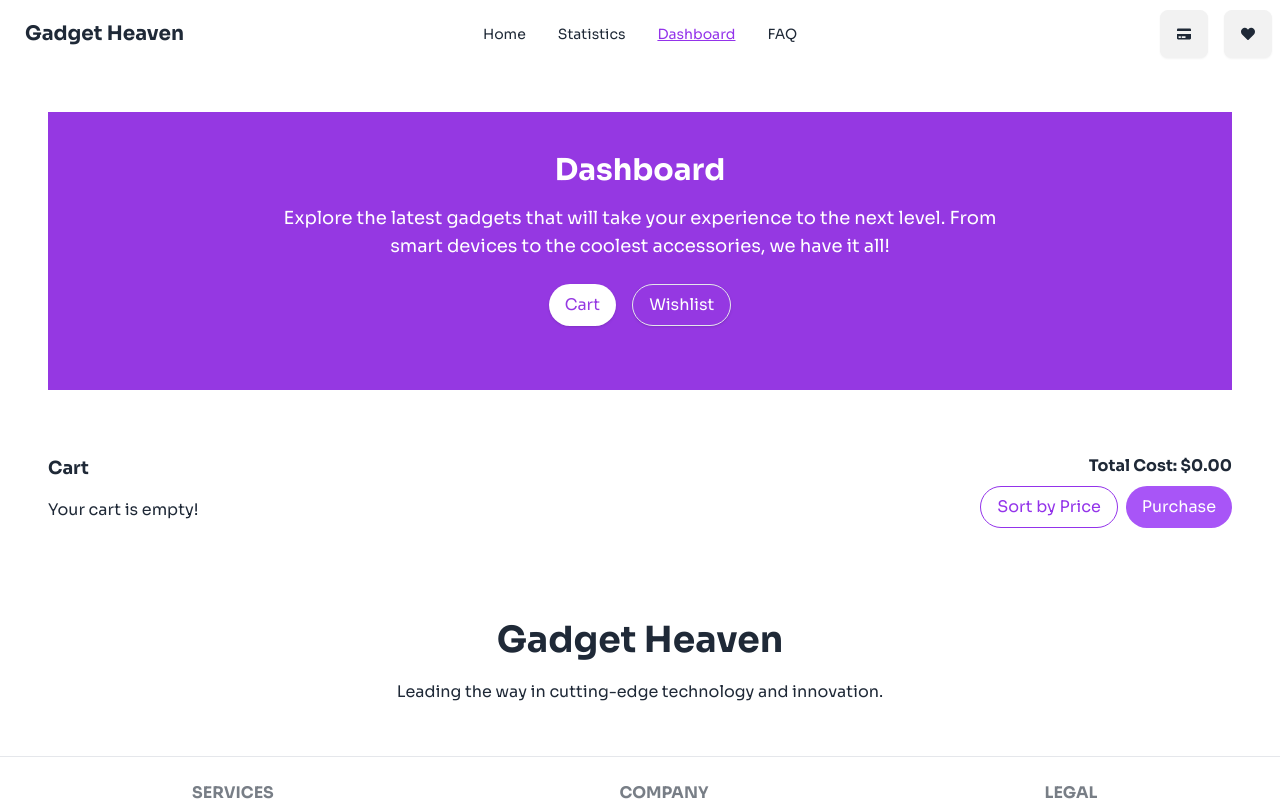
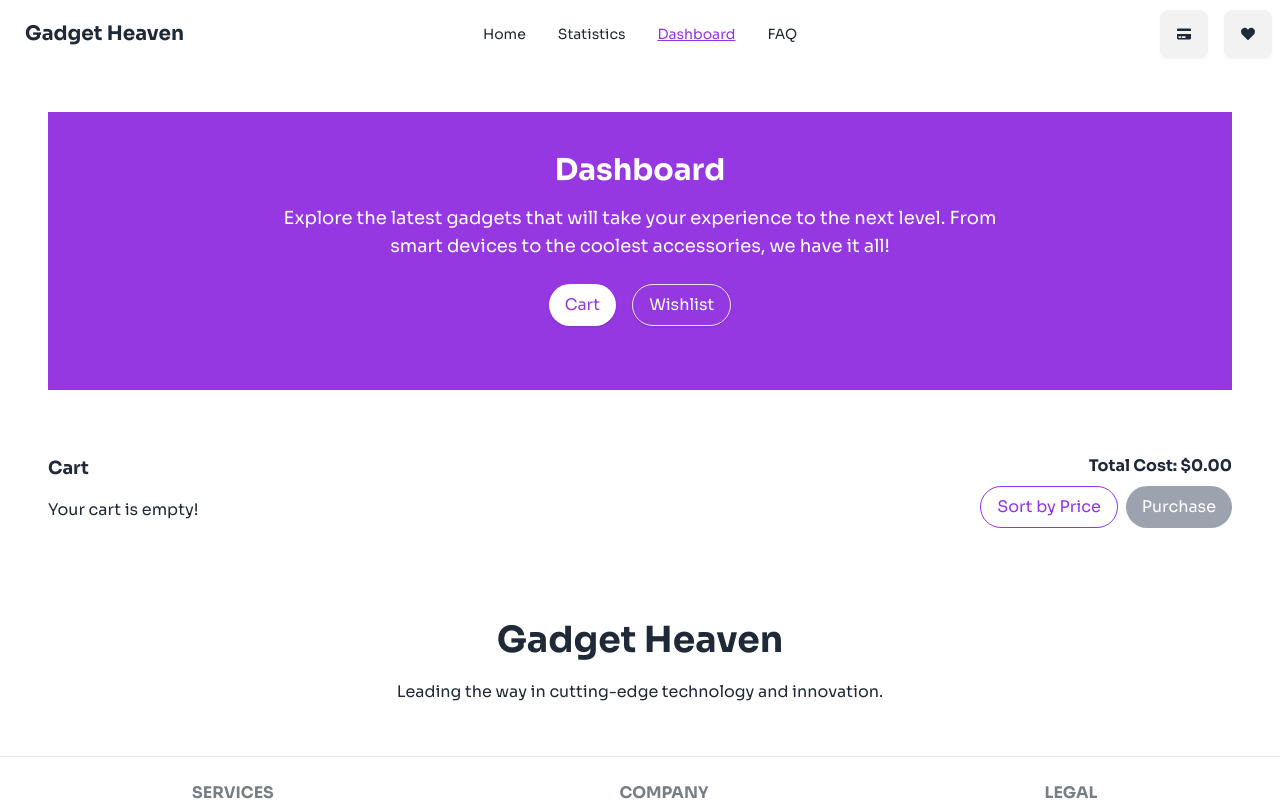
Before and after one commit to programming-hero-web-course-4/b10a8-gadget-heaven-NajibHossain49, a React (Vite) app: page /dashboard in a window 1280 px wide. Shown: the top 801 px of the page. Built offline with nearby package versions, Linux system fonts and the light colour scheme.

Commit message:
Added: Challenge Tasks

```diff
--- a/package.json
+++ b/package.json
@@ -12,6 +12,7 @@
   "dependencies": {
     "react": "^18.3.1",
     "react-dom": "^18.3.1",
+    "react-helmet-async": "^2.0.5",
     "react-icons": "^5.3.0",
     "react-modal": "^3.16.1",
     "react-router-dom": "^6.27.0",
--- a/src/Layout/MainLayout.jsx
+++ b/src/Layout/MainLayout.jsx
@@ -3,9 +3,11 @@ import Footer from "../Components/Footer";
 import Navbar from "../Components/Navbar";
 import { ToastContainer } from "react-toastify";
 import "react-toastify/dist/ReactToastify.css";
+import { HelmetProvider } from "react-helmet-async"; // Import HelmetProvider
 
 const MainLayout = () => {
   return (
+    <HelmetProvider> {/* Wrap the layout with HelmetProvider */}
       <div>
         {/* Navbar */}
         <div className="h-16">
@@ -23,6 +25,7 @@ const MainLayout = () => {
         {/* Footer */}
         <Footer />
       </div>
+    </HelmetProvider>
   );
 };
 
--- a/src/Pages/Cart.jsx
+++ b/src/Pages/Cart.jsx
@@ -1,4 +1,5 @@
 import React, { useEffect, useState } from "react";
+import { useNavigate } from "react-router-dom";
 import { getCart } from "../cartUtils/cartUtils";
 import { FaTrash } from "react-icons/fa";
 import Modal from "react-modal";
@@ -7,6 +8,7 @@ const Cart = () => {
   const [cartItems, setCartItems] = useState([]);
   const [isModalOpen, setIsModalOpen] = useState(false);
   const [isSortedDescending, setIsSortedDescending] = useState(false);
+  const navigate = useNavigate();
 
   useEffect(() => {
     const initialCartItems = getCart();
@@ -36,10 +38,13 @@ const Cart = () => {
 
   const handlePurchase = () => {
     setIsModalOpen(true);
+    setCartItems([]); // Clear cart
+    localStorage.setItem("cart", JSON.stringify([])); // Update localStorage
   };
 
   const closeModal = () => {
     setIsModalOpen(false);
+    navigate("/"); // Redirect to the home page
   };
 
   return (
@@ -59,13 +64,13 @@ const Cart = () => {
                   <img
                     src={item.product_image}
                     alt={item.product_title}
-                    className="w-20 h-20 rounded-lg mr-4" // Adjusted image size
+                    className="w-20 h-20 rounded-lg mr-4"
                   />
                   <div>
                     <h3 className="font-semibold">{item.product_title}</h3>
                     <p className="text-gray-600">{item.description}</p>
                     <p className="text-lg font-semibold">
-                      Price: ${item.price.toFixed(2)} {/* Ensured price is formatted */}
+                      Price: ${item.price.toFixed(2)}
                     </p>
                   </div>
                 </div>
@@ -81,8 +86,10 @@ const Cart = () => {
         )}
       </div>
       <div className="w-1/4 flex flex-col items-end">
-        <h3 className="font-semibold mb-2">Total Cost: ${totalCost.toFixed(2)}</h3>
-        <div className="flex space-x-2"> {/* Added space between buttons */}
+        <h3 className="font-semibold mb-2">
+          Total Cost: ${totalCost.toFixed(2)}
+        </h3>
+        <div className="flex space-x-2">
           <button
             onClick={handleSortToggle}
             className="px-4 py-2 border border-purple-600 text-purple-600 rounded-full hover:bg-gray-200"
@@ -91,25 +98,35 @@ const Cart = () => {
           </button>
           <button
             onClick={handlePurchase}
-            className="px-4 py-2 bg-purple-500 text-white rounded-full hover:bg-purple-600"
+            className={`px-4 py-2 text-white rounded-full hover:bg-purple-600
+    ${
+      cartItems.length === 0 || totalCost === 0
+        ? "bg-gray-400 cursor-not-allowed"
+        : "bg-purple-500"
+    }`}
+            disabled={cartItems.length === 0 || totalCost === 0} // Disable if cart is empty
           >
             Purchase
           </button>
         </div>
       </div>
-      {/* Modal for purchase confirmation */}
       <Modal
         isOpen={isModalOpen}
         onRequestClose={closeModal}
         contentLabel="Purchase Confirmation"
+        className="flex justify-center items-center fixed inset-0 bg-black bg-opacity-50"
       >
-        <h2 className="font-bold text-lg">Thank you for your purchase!</h2>
-        <button
-          onClick={closeModal}
-          className="mt-4 px-4 py-2 bg-blue-500 text-white rounded-lg hover:bg-blue-600"
-        >
-          Close
-        </button>
+        <div className="max-w-xs w-full mx-auto p-6 bg-white rounded-lg">
+          <h2 className="font-bold text-lg text-center">
+            Payment Successfully
+          </h2>
+          <button
+            onClick={closeModal}
+            className="mt-4 px-4 py-2 bg-purple-500 text-white rounded-full hover:bg-purple-600 w-full"
+          >
+            Close
+          </button>
+        </div>
       </Modal>
     </div>
   );
--- a/src/Pages/Dashboard.jsx
+++ b/src/Pages/Dashboard.jsx
@@ -1,6 +1,7 @@
 import React, { useState } from "react";
 import Cart from "./Cart"; // Adjust the path as needed
 import Wishlist from "./Wishlist"; // Adjust the path as needed
+import { Helmet } from "react-helmet-async";
 
 const Dashboard = () => {
   // Initialize state to show Cart by default
@@ -12,6 +13,9 @@ const Dashboard = () => {
 
   return (
     <div className="relative">
+      <Helmet>
+        <title>Dashboard - User Overview</title>
+      </Helmet>
       <div className="text-center bg-[#9538E2] p-10 mb-16">
         <div className="max-w-3xl mx-auto">
           <h1 className="text-3xl font-bold text-white mb-4">Dashboard</h1>
--- a/src/Pages/HelpPage.jsx
+++ b/src/Pages/HelpPage.jsx
@@ -1,4 +1,5 @@
 import React, { useState } from "react";
+import { Helmet } from "react-helmet-async";
 import { useLoaderData } from "react-router-dom";
 
 const HelpPage = () => {
@@ -36,6 +37,9 @@ const HelpPage = () => {
 
   return (
     <div className="max-w-3xl mx-auto p-6">
+      <Helmet>
+        <title>Help - Find Assistance and FAQs</title>
+      </Helmet>
       <h1 className="text-3xl font-bold text-center mb-8">Help Center</h1>
 
       {/* FAQ Section */}
--- a/src/Pages/Home.jsx
+++ b/src/Pages/Home.jsx
@@ -3,6 +3,7 @@ import Banner from "../Components/Banner";
 import Heading from "../Components/Heading";
 import CategoriesList from "../Components/CategoriesList ";
 import { ToastContainer } from "react-toastify";
+import { Helmet } from "react-helmet-async";
 
 const Home = () => {
   // Retrieve data from the loader
@@ -10,8 +11,12 @@ const Home = () => {
 
   return (
     <div>
+      {/* Dynamic Title */}
+      <Helmet>
+        <title>Home - Explore Cutting-Edge Gadgets</title>
+      </Helmet>
 
-<ToastContainer />
+      <ToastContainer />
       {/* Banner */}
       <Banner />
       {/* Heading */}
--- a/src/Pages/ProductDetail.jsx
+++ b/src/Pages/ProductDetail.jsx
@@ -1,9 +1,9 @@
 import { useLoaderData } from "react-router-dom";
 import { FaRegHeart } from "react-icons/fa";
-import { toast } from 'react-toastify';
+import { toast } from "react-toastify";
 import { addToCart } from "../cartUtils/cartUtils";
 import { addToWishlist } from "../wishlistUtils/wishlistUtils";
-
+import { Helmet } from "react-helmet-async";
 
 const ProductDetail = () => {
   const product = useLoaderData();
@@ -37,31 +37,45 @@ const ProductDetail = () => {
     } else {
       toast.info("This item is already in your wishlist.");
     }
-  }
+  };
 
   return (
     <>
+      <Helmet>
+        <title>{`${product_title} `}</title>
+      </Helmet>
       <div className="relative">
         <div className="text-center bg-[#9538E2] p-10 pb-80">
           <div className="max-w-3xl mx-auto">
-            <h1 className="text-3xl font-bold text-white mb-4">Product Details</h1>
+            <h1 className="text-3xl font-bold text-white mb-4">
+              Product Details
+            </h1>
             <p className="text-lg text-white mb-6">
-              Explore the latest gadgets that will take your experience to the next level.
+              Explore the latest gadgets that will take your experience to the
+              next level.
             </p>
           </div>
         </div>
         <div className="flex max-w-4xl mx-auto bg-white p-10 gap-12 rounded-lg shadow-lg -mt-72 mb-32">
           <div className="max-w-[350px] rounded-lg p-4">
-            <img src={product_image} alt="Gadget" className="w-full rounded-lg" />
+            <img
+              src={product_image}
+              alt="Gadget"
+              className="w-full rounded-lg"
+            />
           </div>
           <div className="flex flex-col gap-5">
             <div>
               <h1 className="text-3xl font-semibold">{product_title}</h1>
-              <p className="text-xl font-semibold text-gray-700 mt-2">Price: ${price}</p>
+              <p className="text-xl font-semibold text-gray-700 mt-2">
+                Price: ${price}
+              </p>
             </div>
             <div
               className={`inline-block px-3 py-1 rounded-full text-xs font-medium border ${
-                availability ? "bg-yellow-100 text-yellow-800 border-yellow-400" : "bg-yellow-200 text-yellow-900 border-yellow-500"
+                availability
+                  ? "bg-yellow-100 text-yellow-800 border-yellow-400"
+                  : "bg-yellow-200 text-yellow-900 border-yellow-500"
               }`}
               style={{ width: "100px", textAlign: "center" }}
             >
@@ -70,7 +84,9 @@ const ProductDetail = () => {
 
             <p className="text-gray-600">{description}</p>
             <div>
-              <h2 className="font-semibold text-lg text-gray-800">Specification:</h2>
+              <h2 className="font-semibold text-lg text-gray-800">
+                Specification:
+              </h2>
               <ul className="list-decimal list-inside text-gray-700 ml-4">
                 {Specification?.map((specs, index) => (
                   <li key={index}>{specs}</li>
@@ -81,7 +97,11 @@ const ProductDetail = () => {
               <h2 className="font-semibold text-lg text-gray-800">Rating:</h2>
               <div className="flex items-center">
                 <div className="rating rating-lg rating-half mr-2">
-                  <input type="radio" name="rating-10" className="rating-hidden" />
+                  <input
+                    type="radio"
+                    name="rating-10"
+                    className="rating-hidden"
+                  />
                   {[...Array(5)].map((_, index) => (
                     <span key={index}>
                       <input
@@ -99,7 +119,9 @@ const ProductDetail = () => {
                     </span>
                   ))}
                 </div>
-                <span className="text-gray-700 text-lg font-semibold">{roundedRating} / 5</span>
+                <span className="text-gray-700 text-lg font-semibold">
+                  {roundedRating} / 5
+                </span>
               </div>
             </div>
 
```
Also changed, not shown: src/Pages/ErrorPage.jsx (+6 -3 lines), 1 other file (tests, documents, lock files or other folders). Lines whose indentation alone changed are shown as unchanged.
